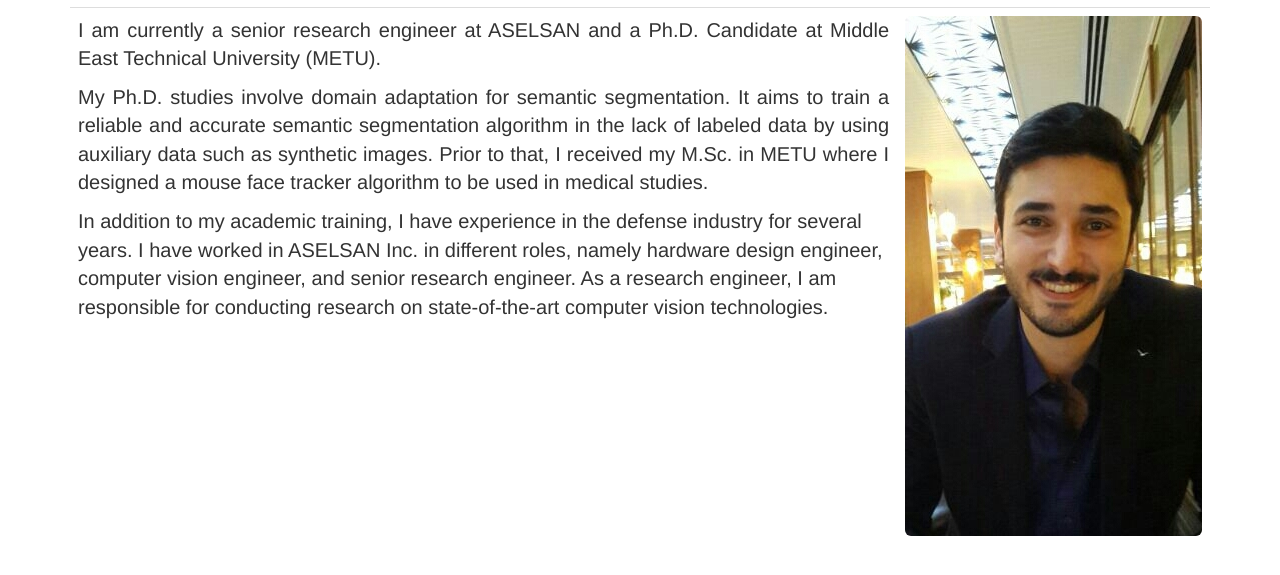
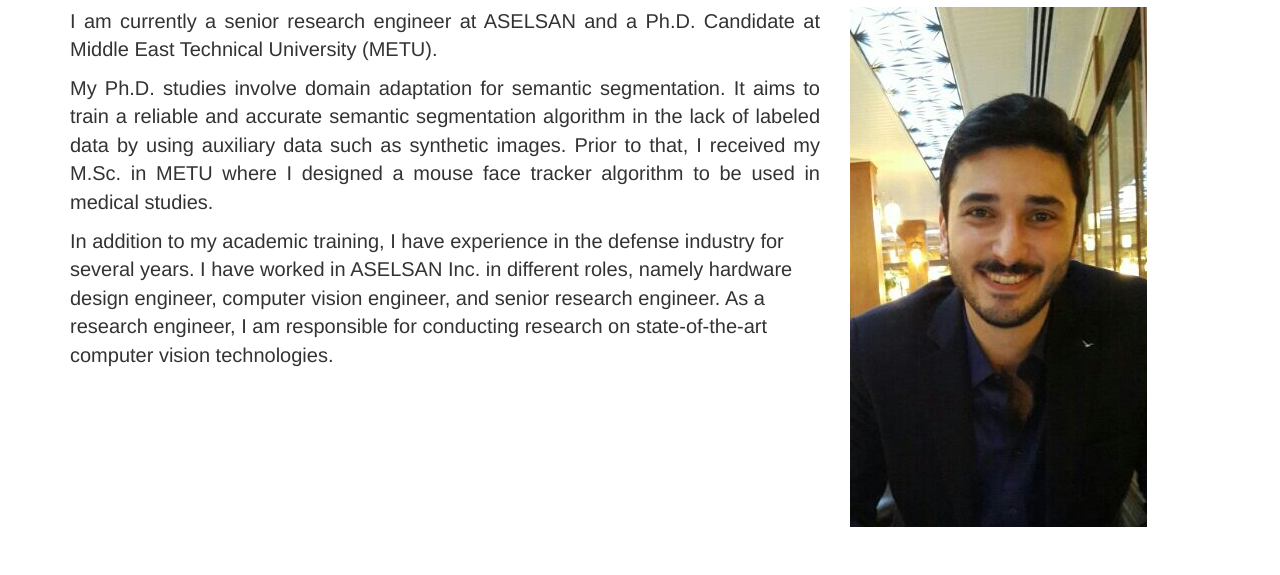
Before and after one commit to bthnakkaya/bthnakkaya.github.io, a plain HTML site: page index.html in a window 1280 px wide. Shown: the part 63-638 px from the top of the page. Drawn offline with nearby package versions, Linux system fonts and the light colour scheme.

Commit message:
Columns are adjusted.

```diff
--- a/index.html
+++ b/index.html
@@ -12,27 +12,16 @@
   <body>
     <div class="container">
       <h1 align="center">Ibrahim Batuhan AKKAYA</h1>
-      <table class="table">
-        <tr>
-          <td>
-            <p align="justify" style = "font-size:20px">I am currently a senior research engineer at ASELSAN and a Ph.D. Candidate at Middle East Technical University (METU).</p>
-            <p align="justify" style = "font-size:20px">My Ph.D. studies involve domain adaptation for semantic segmentation. It aims to train a reliable and accurate semantic segmentation algorithm in the lack of labeled data by using auxiliary data such as synthetic images. Prior to that, I received my M.Sc. in METU where I designed a mouse face tracker algorithm to be used in medical studies.</p>
-            <palign="justify" style = "font-size:20px">In addition to my academic training, I have experience in the defense industry for several years. I have worked in ASELSAN Inc. in different roles, namely hardware design engineer, computer vision engineer, and senior research engineer. As a research engineer, I am responsible for conducting research on state-of-the-art computer vision technologies.</p>
-          </td>
-          <td>
-            <img src="IbrahimBatuhanAkkaya.jpg", class="img-rounded">
-          </td>
-        </tr>
-      </table>
-    </div>
-
-    <style>
-      img {
-        width: auto;
-        height: 100%;
-      }
-    </style>
-
-
+      <div class="row">
+        <div class="col-sm-8">
+          <p align="justify" style = "font-size:20px">I am currently a senior research engineer at ASELSAN and a Ph.D. Candidate at Middle East Technical University (METU).</p>
+          <p align="justify" style = "font-size:20px">My Ph.D. studies involve domain adaptation for semantic segmentation. It aims to train a reliable and accurate semantic segmentation algorithm in the lack of labeled data by using auxiliary data such as synthetic images. Prior to that, I received my M.Sc. in METU where I designed a mouse face tracker algorithm to be used in medical studies.</p>
+          <palign="justify" style = "font-size:20px">In addition to my academic training, I have experience in the defense industry for several years. I have worked in ASELSAN Inc. in different roles, namely hardware design engineer, computer vision engineer, and senior research engineer. As a research engineer, I am responsible for conducting research on state-of-the-art computer vision technologies.</p>
+        </div>
+        <div class="col-sm-4">
+          <img src="IbrahimBatuhanAkkaya.jpg">
+        </div>
+      </div>
+     </div>
   </body>
 </html>
```
